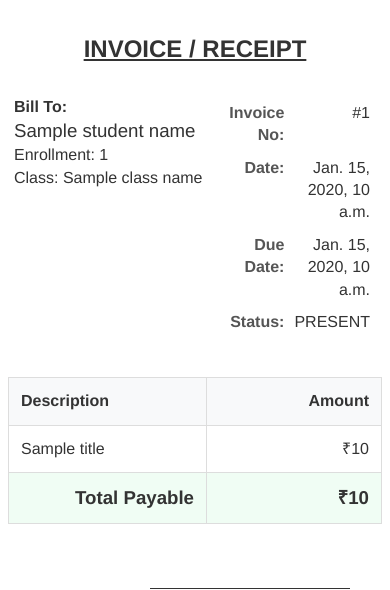
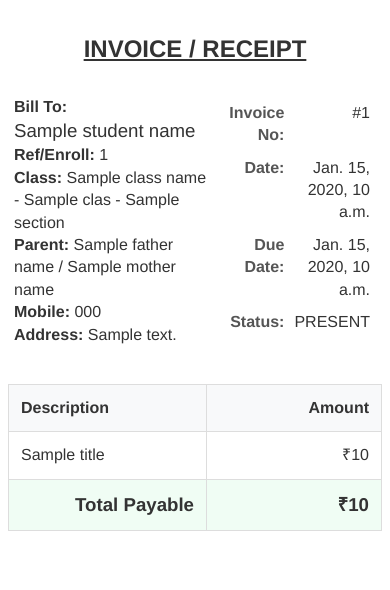
Before and after one commit to Manojg43/SchoolApp, a Django app: template backend/templates/invoice.html in a window 390 px wide. Shown: the part 134-724 px from the top of the page. Run offline with Django 5.2, Linux system fonts and the light colour scheme; tables that the repository leaves empty hold one stand-in row (values such as "Sample post"); the template is opened without the code that fills it: values that come from a table or form of the project are taken from there, most other values are stand-ins (such as "Sample title", 1, 10 or a date in 2020); parts of the project's set-up code (start-up, migrations or seed data) failed here and were passed over.

Commit message:
PDF: Enhance Invoice with Full Student Details (Address, Parent, Mobile)

```diff
--- a/backend/finance/views.py
+++ b/backend/finance/views.py
@@ -41,6 +41,12 @@
             'student_name': f"{invoice.student.first_name} {invoice.student.last_name}",
             'enrollment_number': invoice.student.enrollment_number,
             'class_name': str(invoice.fee_structure.class_assigned) if invoice.fee_structure else "N/A",
+            'section': str(invoice.student.section) if invoice.student.section else "N/A",
+            'father_name': invoice.student.father_name,
+            'mother_name': invoice.student.mother_name,
+            'mobile': invoice.student.emergency_mobile,
+            'address': invoice.student.address,
+            'dob': invoice.student.date_of_birth.strftime('%Y-%m-%d') if invoice.student.date_of_birth else "",
             'invoice_id': invoice.invoice_id,
             'date': invoice.created_at.strftime('%Y-%m-%d'),
             'due_date': invoice.due_date,
--- a/backend/templates/invoice.html
+++ b/backend/templates/invoice.html
@@ -120,8 +120,11 @@
             <td width="60%">
                 <strong>Bill To:</strong><br>
                 <span style="font-size: 14pt;">{{ student_name }}</span><br>
-                Enrollment: {{ enrollment_number }}<br>
-                Class: {{ class_name }}
+                <strong>Ref/Enroll:</strong> {{ enrollment_number }}<br>
+                <strong>Class:</strong> {{ class_name }} - {{ section }}<br>
+                <strong>Parent:</strong> {{ father_name }} / {{ mother_name }}<br>
+                <strong>Mobile:</strong> {{ mobile }}<br>
+                <strong>Address:</strong> {{ address }}
             </td>
             <td width="40%" style="text-align: right;">
                 <table>
```
